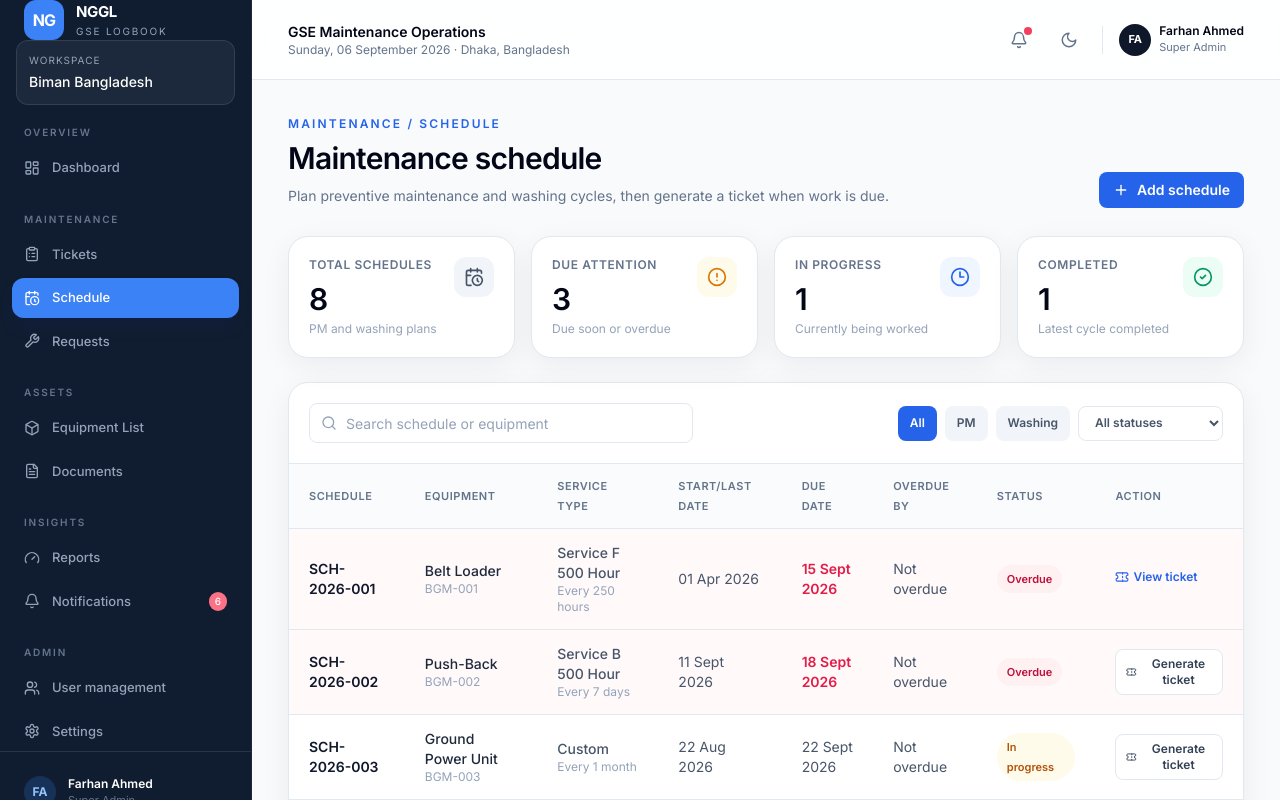
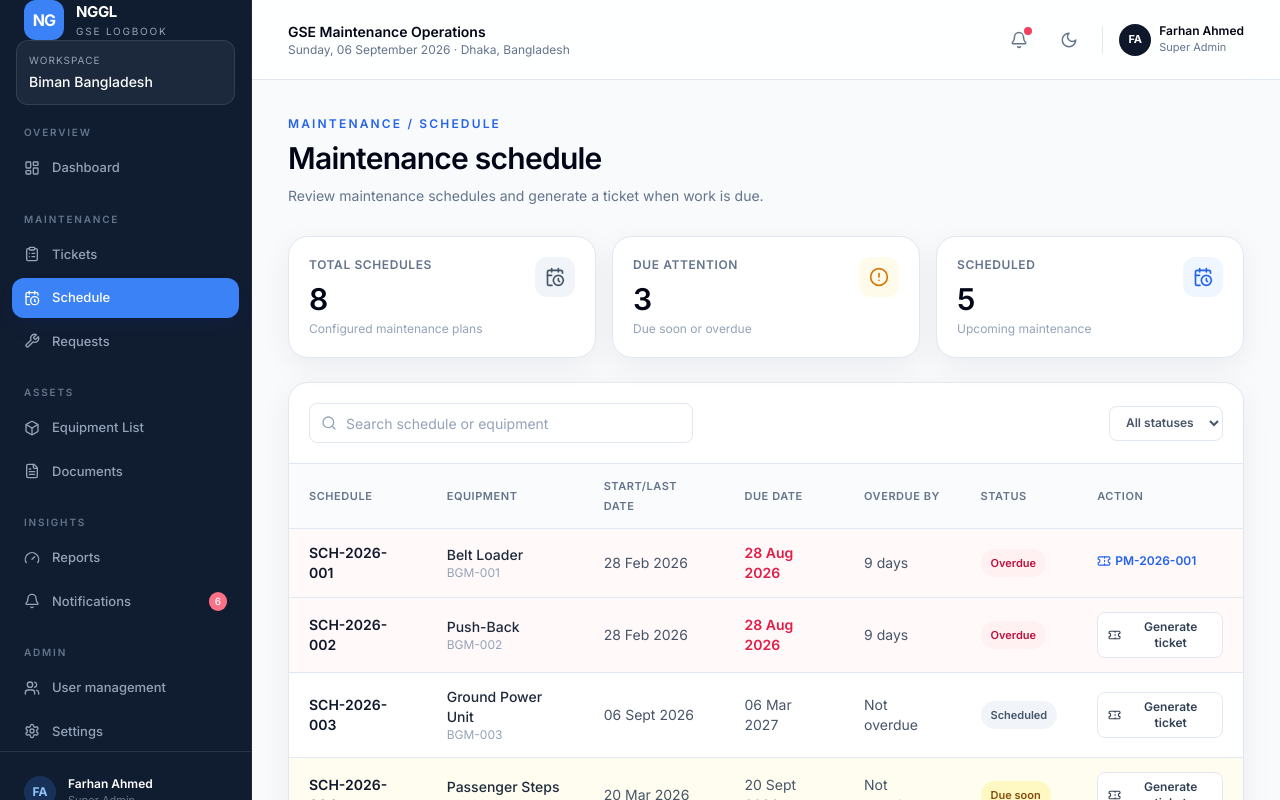
Before and after one commit to Badhon303/biman-ui, a Next.js app: page /schedule in a window 1280 px wide. Shown: the top 800 px of the page. Built offline with nearby package versions, Linux system fonts and the light colour scheme.

Commit message:
upto schedule

```diff
--- a/app/schedule/page.tsx
+++ b/app/schedule/page.tsx
@@ -2,39 +2,20 @@
 
 import Link from "next/link";
 import { useMemo, useState } from "react";
-import {
-  CalendarClock,
-  CheckCircle2,
-  CircleAlert,
-  Clock3,
-  Plus,
-  Search,
-  Ticket as TicketIcon,
-  X,
-} from "lucide-react";
+import { CalendarClock, CircleAlert, Search, Ticket as TicketIcon } from "lucide-react";
 import { toast } from "sonner";
 import { PageHeader } from "@/components/data-page";
 import { ShellPage } from "@/components/app-shell";
 import { Card } from "@/components/ui/card";
 import { Button } from "@/components/ui/button";
 import { Input } from "@/components/ui/input";
-import { Select } from "@/components/ui/select";
 import { StatusBadge } from "@/components/ui/badge";
 import { TD, TH, TBody, THead, TR, Table } from "@/components/ui/table";
-import { equipment, maintenanceSchedules } from "@/lib/mock-data";
-import type { MaintenanceSchedule, ScheduleType } from "@/lib/types";
+import { equipment, maintenanceSchedules, tickets } from "@/lib/mock-data";
+import type { MaintenanceSchedule, ScheduleStatus } from "@/lib/types";
 import { overdueBy } from "@/lib/utils";
 
-const scheduleFilters: Array<"All" | ScheduleType> = ["All", "Preventive Maintenance", "Washing"];
-const serviceOptions = [
-  "Service F 500 Hour",
-  "Service B 500 Hour",
-  "Service C 1000 Hour",
-  "Service D 2000 Hour",
-  "Service E 2500 Hour",
-  "Service V 625 Hour",
-  "Custom",
-] as const;
+const DUE_SOON_DAYS = 15;
 
 function equipmentName(id: string) {
   const item = equipment.find((entry) => entry.id === id);
@@ -51,69 +32,89 @@ function formatDate(value: string) {
   }).format(new Date(`${value}T00:00:00`));
 }
 
-function scheduleTypeLabel(type: ScheduleType) {
-  return type === "Preventive Maintenance" ? "PM" : "Washing";
+function toDateInput(date: Date) {
+  const year = date.getFullYear();
+  const month = String(date.getMonth() + 1).padStart(2, "0");
+  const day = String(date.getDate()).padStart(2, "0");
+  return `${year}-${month}-${day}`;
+}
+
+function addMonths(date: Date, months: number) {
+  const result = new Date(date);
+  const day = result.getDate();
+  result.setDate(1);
+  result.setMonth(result.getMonth() + months);
+  const lastDay = new Date(result.getFullYear(), result.getMonth() + 1, 0).getDate();
+  result.setDate(Math.min(day, lastDay));
+  return result;
+}
+
+function addDays(date: Date, days: number) {
+  const result = new Date(date);
+  result.setDate(result.getDate() + days);
+  return result;
+}
+
+function scheduleDates(status: ScheduleStatus, now: Date) {
+  const lastDate =
+    status === "Overdue"
+      ? addMonths(addDays(now, -7), -6)
+      : status === "Due soon"
+        ? addMonths(addDays(now, DUE_SOON_DAYS - 1), -6)
+        : now;
+  const dueDate = addMonths(lastDate, 6);
+
+  return {
+    lastDate: toDateInput(lastDate),
+    dueDate: toDateInput(dueDate),
+  };
 }
 
 export default function SchedulePage() {
-  const [filter, setFilter] = useState<(typeof scheduleFilters)[number]>("All");
   const [status, setStatus] = useState("All");
   const [search, setSearch] = useState("");
-  const [addOpen, setAddOpen] = useState(false);
-  const [scheduleRows, setScheduleRows] = useState(maintenanceSchedules);
+  const [scheduleRows] = useState(maintenanceSchedules);
   const [generatedTickets, setGeneratedTickets] = useState<Record<string, string>>({});
 
   const rows = useMemo(
     () =>
       scheduleRows.filter((schedule) => {
-        const matchesType = filter === "All" || schedule.scheduleType === filter;
-        const effectiveStatus = generatedTickets[schedule.id]
-          ? "Ticket generated"
-          : schedule.status;
-        const matchesStatus = status === "All" || effectiveStatus === status;
-        const matchesSearch =
-          `${schedule.scheduleNo} ${schedule.serviceType} ${equipmentName(schedule.equipmentId)}`
-            .toLowerCase()
-            .includes(search.toLowerCase());
-        return matchesType && matchesStatus && matchesSearch;
+        const matchesStatus = status === "All" || schedule.status === status;
+        const matchesSearch = `${schedule.scheduleNo} ${equipmentName(schedule.equipmentId)}`
+          .toLowerCase()
+          .includes(search.toLowerCase());
+        return matchesStatus && matchesSearch;
       }),
-    [filter, generatedTickets, scheduleRows, search, status],
+    [scheduleRows, search, status],
   );
 
   const generateTicket = (schedule: MaintenanceSchedule) => {
-    const ticketNo = `${scheduleTypeLabel(schedule.scheduleType) === "PM" ? "PM" : "WS"}-2026-${String(schedule.id.replace("sch", "")).padStart(3, "0")}`;
+    const ticketNo = `TKT-2026-${String(schedule.id.replace("sch", "")).padStart(3, "0")}`;
     setGeneratedTickets((current) => ({ ...current, [schedule.id]: ticketNo }));
     toast.success(`${ticketNo} generated`, {
-      description: `${schedule.serviceType} for ${equipmentName(schedule.equipmentId)} is now in the ticket queue.`,
+      description: `${equipmentName(schedule.equipmentId)} is now in the ticket queue.`,
     });
   };
 
   const totalDue = scheduleRows.filter(
     (schedule) => schedule.status === "Overdue" || schedule.status === "Due soon",
   ).length;
-  const activeCount = scheduleRows.filter((schedule) => schedule.status === "In progress").length;
-  const completedCount = scheduleRows.filter((schedule) => schedule.status === "Completed").length;
+  const scheduledCount = scheduleRows.filter((schedule) => schedule.status === "Scheduled").length;
 
   return (
     <ShellPage>
       <PageHeader
         eyebrow="Maintenance / Schedule"
         title="Maintenance schedule"
-        subtitle="Plan preventive maintenance and washing cycles, then generate a ticket when work is due."
-        action={
-          <Button onClick={() => setAddOpen(true)}>
-            <Plus className="h-4 w-4" />
-            Add schedule
-          </Button>
-        }
+        subtitle="Review maintenance schedules and generate a ticket when work is due."
       />
 
-      <div className="mb-6 grid gap-4 sm:grid-cols-2 xl:grid-cols-4">
+      <div className="mb-6 grid gap-4 sm:grid-cols-2 xl:grid-cols-3">
         <SummaryCard
           icon={<CalendarClock className="h-5 w-5" />}
           label="Total schedules"
           value={scheduleRows.length}
-          detail="PM and washing plans"
+          detail="Configured maintenance plans"
         />
         <SummaryCard
           icon={<CircleAlert className="h-5 w-5" />}
@@ -123,18 +124,11 @@ export default function SchedulePage() {
           tone="amber"
         />
         <SummaryCard
-          icon={<Clock3 className="h-5 w-5" />}
-          label="In progress"
-          value={activeCount}
-          detail="Currently being worked"
+          icon={<CalendarClock className="h-5 w-5" />}
+          label="Scheduled"
+          value={scheduledCount}
+          detail="Upcoming maintenance"
           tone="blue"
-        />
-        <SummaryCard
-          icon={<CheckCircle2 className="h-5 w-5" />}
-          label="Completed"
-          value={completedCount}
-          detail="Latest cycle completed"
-          tone="emerald"
         />
       </div>
 
@@ -150,15 +144,6 @@ export default function SchedulePage() {
             />
           </div>
           <div className="flex flex-wrap gap-2">
-            {scheduleFilters.map((item) => (
-              <button
-                key={item}
-                onClick={() => setFilter(item)}
-                className={`rounded-lg px-3 py-2 text-xs font-semibold transition ${filter === item ? "bg-blue-600 text-white" : "bg-slate-100 text-slate-600 hover:bg-slate-200 dark:bg-slate-800 dark:text-slate-300"}`}
-              >
-                {item === "Preventive Maintenance" ? "PM" : item}
-              </button>
-            ))}
             <select
               aria-label="Filter schedule status"
               value={status}
@@ -169,9 +154,6 @@ export default function SchedulePage() {
               <option value="Scheduled">Scheduled</option>
               <option value="Due soon">Due soon</option>
               <option value="Overdue">Overdue</option>
-              <option value="In progress">In progress</option>
-              <option value="Completed">Completed</option>
-              <option value="Ticket generated">Ticket generated</option>
             </select>
           </div>
         </div>
@@ -180,7 +162,6 @@ export default function SchedulePage() {
             <TR>
               <TH>Schedule</TH>
               <TH>Equipment</TH>
-              <TH>Service type</TH>
               <TH>Start/last date</TH>
               <TH>Due date</TH>
               <TH>Overdue By</TH>
@@ -190,14 +171,23 @@ export default function SchedulePage() {
           </THead>
           <TBody>
             {rows.map((schedule) => {
-              const ticketNo = generatedTickets[schedule.id];
-              const hasTicket = Boolean(ticketNo || schedule.ticketId);
-              const displayStatus = ticketNo ? "Ticket generated" : schedule.status;
+              const generatedTicketNo = generatedTickets[schedule.id];
+              const linkedTicketNo = schedule.ticketId
+                ? tickets.find((ticket) => ticket.id === schedule.ticketId)?.ticketNo
+                : undefined;
+              const ticketNo = generatedTicketNo ?? linkedTicketNo;
+              const hasTicket = Boolean(ticketNo);
+              const displayStatus = schedule.status;
+              const { lastDate, dueDate } = scheduleDates(schedule.status, new Date());
               return (
                 <TR
                   key={schedule.id}
                   className={
-                    schedule.status === "Overdue" ? "bg-rose-50/40 dark:bg-rose-950/10" : ""
+                    schedule.status === "Due soon"
+                      ? "bg-yellow-50/70 dark:bg-yellow-950/20"
+                      : schedule.status === "Overdue"
+                        ? "bg-rose-50/40 dark:bg-rose-950/10"
+                        : ""
                   }
                 >
                   <TD>
@@ -213,17 +203,13 @@ export default function SchedulePage() {
                       {equipmentName(schedule.equipmentId).split(" · ")[1]}
                     </div>
                   </TD>
-                  <TD>
-                    <div className="font-medium">{schedule.serviceType}</div>
-                    <div className="text-xs text-slate-400">{schedule.frequency}</div>
-                  </TD>
-                  <TD>{formatDate(schedule.lastDate)}</TD>
+                  <TD>{formatDate(lastDate)}</TD>
                   <TD
                     className={schedule.status === "Overdue" ? "font-semibold text-rose-600" : ""}
                   >
-                    {formatDate(schedule.dueDate)}
+                    {formatDate(dueDate)}
                   </TD>
-                  <TD>{overdueBy(schedule.dueDate)}</TD>
+                  <TD>{overdueBy(dueDate)}</TD>
                   <TD>
                     <StatusBadge status={displayStatus} />
                   </TD>
@@ -234,7 +220,7 @@ export default function SchedulePage() {
                         className="inline-flex items-center gap-1 text-xs font-semibold text-blue-600"
                       >
                         <TicketIcon className="h-3.5 w-3.5" />
-                        {ticketNo ?? "View ticket"}
+                        {ticketNo}
                       </Link>
                     ) : (
                       <Button
@@ -258,202 +244,7 @@ export default function SchedulePage() {
           </div>
         )}
       </Card>
-      {addOpen && (
-        <AddScheduleModal
-          sequence={scheduleRows.length + 1}
-          onClose={() => setAddOpen(false)}
-          onCreate={(schedule) => {
-            setScheduleRows((current) => [...current, schedule]);
-            setAddOpen(false);
-            toast.success(`${schedule.scheduleNo} added`, {
-              description: `${schedule.serviceType} has been added to the maintenance schedule.`,
-            });
-          }}
-        />
-      )}
     </ShellPage>
-  );
-}
-
-type ScheduleForm = {
-  type: ScheduleType;
-  equipmentId: string;
-  lastDate: string;
-  serviceType: (typeof serviceOptions)[number];
-  name: string;
-  frequency: string;
-};
-
-function AddScheduleModal({
-  sequence,
-  onClose,
-  onCreate,
-}: {
-  sequence: number;
-  onClose: () => void;
-  onCreate: (schedule: MaintenanceSchedule) => void;
-}) {
-  const [form, setForm] = useState<ScheduleForm>({
-    type: "Preventive Maintenance",
-    equipmentId: equipment[0]?.id ?? "",
-    lastDate: "",
-    serviceType: serviceOptions[0],
-    name: "",
-    frequency: "",
-  });
-
-  const update = (field: keyof ScheduleForm, value: string) => {
-    setForm((current) => ({ ...current, [field]: value }));
-  };
-
-  const submit = (event: React.FormEvent<HTMLFormElement>) => {
-    event.preventDefault();
-    onCreate({
-      scheduleType: form.type,
-      serviceType: form.type === "Washing" ? "Washing" : form.serviceType,
-      equipmentId: form.equipmentId,
-      lastDate: form.lastDate,
-      frequency: form.type === "Washing" || form.serviceType === "Custom" ? form.frequency : "",
-      dueDate: "",
-      id: `sch${Date.now()}`,
-      scheduleNo: `SCH-${new Date().getFullYear()}-${String(sequence).padStart(3, "0")}`,
-      status: "Scheduled",
-    });
-  };
-
-  return (
-    <div
-      className="fixed inset-0 z-50 grid place-items-center bg-slate-950/40 p-4 backdrop-blur-sm"
-      role="presentation"
-      onMouseDown={(event) => event.target === event.currentTarget && onClose()}
-    >
-      <div
-        className="max-h-[90vh] w-full max-w-2xl overflow-y-auto rounded-2xl border bg-white p-6 shadow-2xl dark:bg-slate-900"
-        role="dialog"
-        aria-modal="true"
-        aria-labelledby="add-schedule-title"
-      >
-        <div className="mb-5 flex items-start justify-between gap-4">
-          <div>
-            <h2 id="add-schedule-title" className="text-lg font-semibold">
-              Add maintenance schedule
-            </h2>
-            <p className="mt-1 text-sm text-slate-500">
-              Create a recurring plan for an equipment maintenance activity.
-            </p>
-          </div>
-          <button
-            type="button"
-            onClick={onClose}
-            className="rounded-lg p-1 text-slate-400 hover:bg-slate-100 hover:text-slate-700 dark:hover:bg-slate-800"
-            aria-label="Close modal"
-          >
-            <X className="h-5 w-5" />
-          </button>
-        </div>
-        <form className="space-y-4" onSubmit={submit}>
-          <div className="grid gap-4 sm:grid-cols-2">
-            <label className="text-xs font-semibold">
-              Schedule type
-              <Select
-                className="mt-2 w-full"
-                value={form.type}
-                onChange={(event) => update("type", event.target.value)}
-              >
-                <option value="Preventive Maintenance">Preventive Maintenance</option>
-                <option value="Washing">Washing</option>
-              </Select>
-            </label>
-            {form.type === "Preventive Maintenance" ? (
-              <label className="text-xs font-semibold">
-                Service type
-                <Select
-                  className="mt-2 w-full"
-                  required
-                  value={form.serviceType}
-                  onChange={(event) => update("serviceType", event.target.value)}
-                >
-                  {serviceOptions.map((option) => (
-                    <option key={option} value={option}>
-                      {option}
-                    </option>
-                  ))}
-                </Select>
-              </label>
-            ) : (
-              <label className="text-xs font-semibold">
-                Frequency
-                <Input
-                  className="mt-2"
-                  required
-                  placeholder="e.g. Every 500 hour"
-                  value={form.frequency}
-                  onChange={(event) => update("frequency", event.target.value)}
-                />
-              </label>
-            )}
-            {form.type === "Preventive Maintenance" && form.serviceType === "Custom" && (
-              <>
-                <label className="text-xs font-semibold">
-                  Name
-                  <Input
-                    className="mt-2"
-                    required
-                    placeholder="Enter service name"
-                    value={form.name}
-                    onChange={(event) => update("name", event.target.value)}
-                  />
-                </label>
-                <label className="text-xs font-semibold">
-                  Frequency
-                  <Input
-                    className="mt-2"
-                    required
-                    placeholder="e.g. Every 500 hour"
-                    value={form.frequency}
-                    onChange={(event) => update("frequency", event.target.value)}
-                  />
-                </label>
-              </>
-            )}
-            <label className="text-xs font-semibold">
-              Equipment
-              <Select
-                className="mt-2 w-full"
-                required
-                value={form.equipmentId}
-                onChange={(event) => update("equipmentId", event.target.value)}
-              >
-                {equipment.map((item) => (
-                  <option key={item.id} value={item.id}>
-                    {item.assetNo} · {item.type}
-                  </option>
-                ))}
-              </Select>
-            </label>
-            <label className="text-xs font-semibold">
-              Start date
-              <Input
-                className="mt-2"
-                required
-                type="date"
-                value={form.lastDate}
-                onChange={(event) => update("lastDate", event.target.value)}
-              />
-            </label>
-          </div>
-          <div className="flex justify-end gap-3 border-t pt-5">
-            <Button type="button" variant="outline" onClick={onClose}>
-              Cancel
-            </Button>
-            <Button type="submit">
-              <Plus className="h-4 w-4" />
-              Add schedule
-            </Button>
-          </div>
-        </form>
-      </div>
-    </div>
   );
 }
 
--- a/components/ui/badge.tsx
+++ b/components/ui/badge.tsx
@@ -1,3 +1,3 @@
 import { cn } from '@/lib/utils'
 export function Badge({children,className}:{children?:React.ReactNode;className?:string}){return <span className={cn('inline-flex items-center rounded-full px-2.5 py-1 text-[11px] font-semibold',className)}>{children}</span>}
-export function StatusBadge({status}:{status:string}){const s=status.toLowerCase(); const color=s.includes('closed')||s.includes('available')||s.includes('received')||s.includes('approved')||s.includes('completed')?'bg-emerald-50 text-emerald-700 dark:bg-emerald-950/40 dark:text-emerald-300':s.includes('progress')||s.includes('assigned')||s.includes('pending')||s.includes('verification')?'bg-amber-50 text-amber-700 dark:bg-amber-950/40 dark:text-amber-300':s.includes('out')||s.includes('rejected')||s.includes('overdue')?'bg-rose-50 text-rose-700 dark:bg-rose-950/40 dark:text-rose-300':'bg-slate-100 text-slate-600 dark:bg-slate-800 dark:text-slate-300'; return <Badge className={color}>{status}</Badge>}
+export function StatusBadge({status}:{status:string}){const s=status.toLowerCase(); const color=s.includes('closed')||s.includes('available')||s.includes('received')||s.includes('approved')||s.includes('completed')?'bg-emerald-50 text-emerald-700 dark:bg-emerald-950/40 dark:text-emerald-300':s.includes('due soon')?'bg-yellow-100 text-yellow-800 dark:bg-yellow-950/60 dark:text-yellow-200':s.includes('progress')||s.includes('assigned')||s.includes('pending')||s.includes('verification')?'bg-amber-50 text-amber-700 dark:bg-amber-950/40 dark:text-amber-300':s.includes('out')||s.includes('rejected')||s.includes('overdue')?'bg-rose-50 text-rose-700 dark:bg-rose-950/40 dark:text-rose-300':'bg-slate-100 text-slate-600 dark:bg-slate-800 dark:text-slate-300'; return <Badge className={color}>{status}</Badge>}
--- a/lib/mock-data.ts
+++ b/lib/mock-data.ts
@@ -1283,91 +1283,67 @@ export const maintenanceSchedules: MaintenanceSchedule[] = [
   {
     id: "sch1",
     scheduleNo: "SCH-2026-001",
-    scheduleType: "Preventive Maintenance",
-    serviceType: "Service F 500 Hour",
     equipmentId: "eq1",
-    frequency: "Every 250 hours",
     lastDate: "2026-04-01",
-    dueDate: "2026-09-15",
+    dueDate: "2026-10-01",
     status: "Overdue",
     ticketId: "t1",
   },
   {
     id: "sch2",
     scheduleNo: "SCH-2026-002",
-    scheduleType: "Preventive Maintenance",
-    serviceType: "Service B 500 Hour",
     equipmentId: "eq2",
-    frequency: "Every 7 days",
     lastDate: "2026-09-11",
-    dueDate: "2026-09-18",
+    dueDate: "2027-03-11",
     status: "Overdue",
   },
   {
     id: "sch3",
     scheduleNo: "SCH-2026-003",
-    scheduleType: "Preventive Maintenance",
-    serviceType: "Custom",
     equipmentId: "eq3",
-    frequency: "Every 1 month",
     lastDate: "2026-08-22",
-    dueDate: "2026-09-22",
-    status: "In progress",
+    dueDate: "2027-02-22",
+    status: "Scheduled",
   },
   {
     id: "sch4",
     scheduleNo: "SCH-2026-004",
-    scheduleType: "Washing",
-    serviceType: "Washing",
     equipmentId: "eq4",
-    frequency: "Every 7 days",
     lastDate: "2026-09-17",
-    dueDate: "2026-09-24",
+    dueDate: "2027-03-17",
     status: "Due soon",
   },
   {
     id: "sch5",
     scheduleNo: "SCH-2026-005",
-    scheduleType: "Preventive Maintenance",
-    serviceType: "Service C 1000 Hour",
     equipmentId: "eq6",
-    frequency: "Every 1 month",
     lastDate: "2026-09-03",
-    dueDate: "2026-10-03",
+    dueDate: "2027-03-03",
     status: "Scheduled",
   },
   {
     id: "sch6",
     scheduleNo: "SCH-2026-006",
-    scheduleType: "Washing",
-    serviceType: "Washing",
     equipmentId: "eq7",
-    frequency: "Every 7 days",
     lastDate: "2026-09-16",
-    dueDate: "2026-09-30",
+    dueDate: "2027-03-16",
     status: "Scheduled",
   },
   {
     id: "sch7",
     scheduleNo: "SCH-2026-007",
-    scheduleType: "Preventive Maintenance",
-    serviceType: "Service F 500 Hour",
     equipmentId: "eq8",
-    frequency: "Every 250 hours",
     lastDate: "2026-09-20",
-    dueDate: "2026-10-20",
+    dueDate: "2027-03-20",
     status: "Scheduled",
   },
   {
     id: "sch8",
     scheduleNo: "SCH-2026-008",
-    scheduleType: "Washing",
-    serviceType: "Washing",
     equipmentId: "eq9",
-    frequency: "Every 7 days",
     lastDate: "2026-09-08",
-    dueDate: "2026-09-10",
-    status: "Completed",
+    dueDate: "2027-03-08",
+    status: "Scheduled",
     ticketId: "t6",
   },
 ];
--- a/lib/types.ts
+++ b/lib/types.ts
@@ -11,8 +11,7 @@ export type TicketStatus =
   | "Completed"
   | "Closed";
 export type RequestStatus = "Pending" | "Approved" | "Rejected" | "Received";
-export type ScheduleType = "Preventive Maintenance" | "Washing";
-export type ScheduleStatus = "Scheduled" | "Due soon" | "Overdue" | "In progress" | "Completed";
+export type ScheduleStatus = "Scheduled" | "Due soon" | "Overdue";
 
 export interface Specification {
   label: string;
@@ -107,10 +106,7 @@ export interface Ticket {
 export interface MaintenanceSchedule {
   id: string;
   scheduleNo: string;
-  scheduleType: ScheduleType;
-  serviceType: string;
   equipmentId: string;
-  frequency: string;
   lastDate: string;
   dueDate: string;
   status: ScheduleStatus;
```
